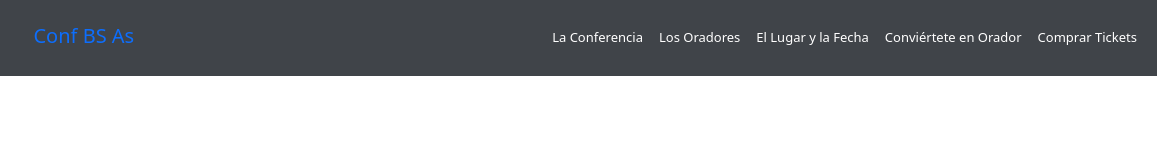
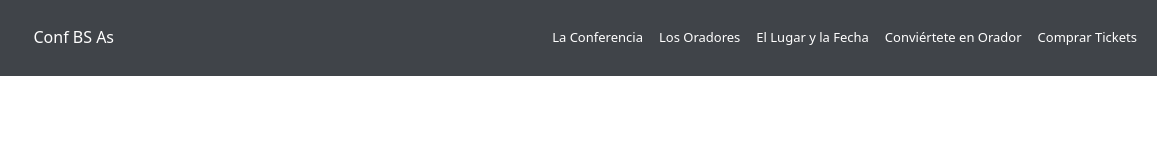
Before and after one commit to Gaghyta/CODOACODO_PHP_PI, a plain HTML site: page index.html in a window 1280 px wide. Shown: the full height of the page, 123-1280 px from the left. Drawn offline with nearby package versions, Linux system fonts and the light colour scheme.

Commit message:
CA modificacion Titulo Conf BS AS

```diff
--- a/css/styles.css
+++ b/css/styles.css
@@ -22,3 +22,8 @@ header nav.navbar .nav-link:hover {
     margin-right: 2rem; /* espacio entre el logo y el texto */
     height: 50px;
 }
+
+.conf-bs-as {
+    color: white;
+    font-size: 16px;
+}
```
